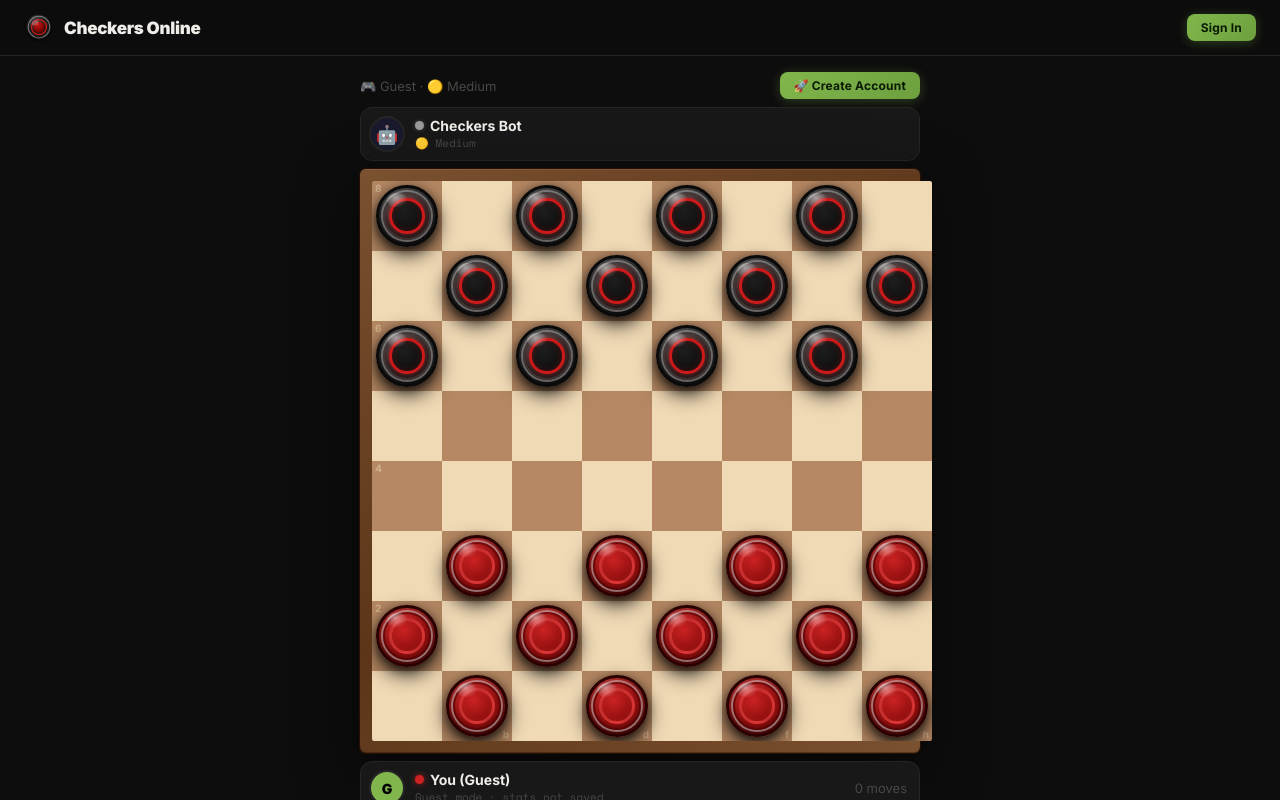
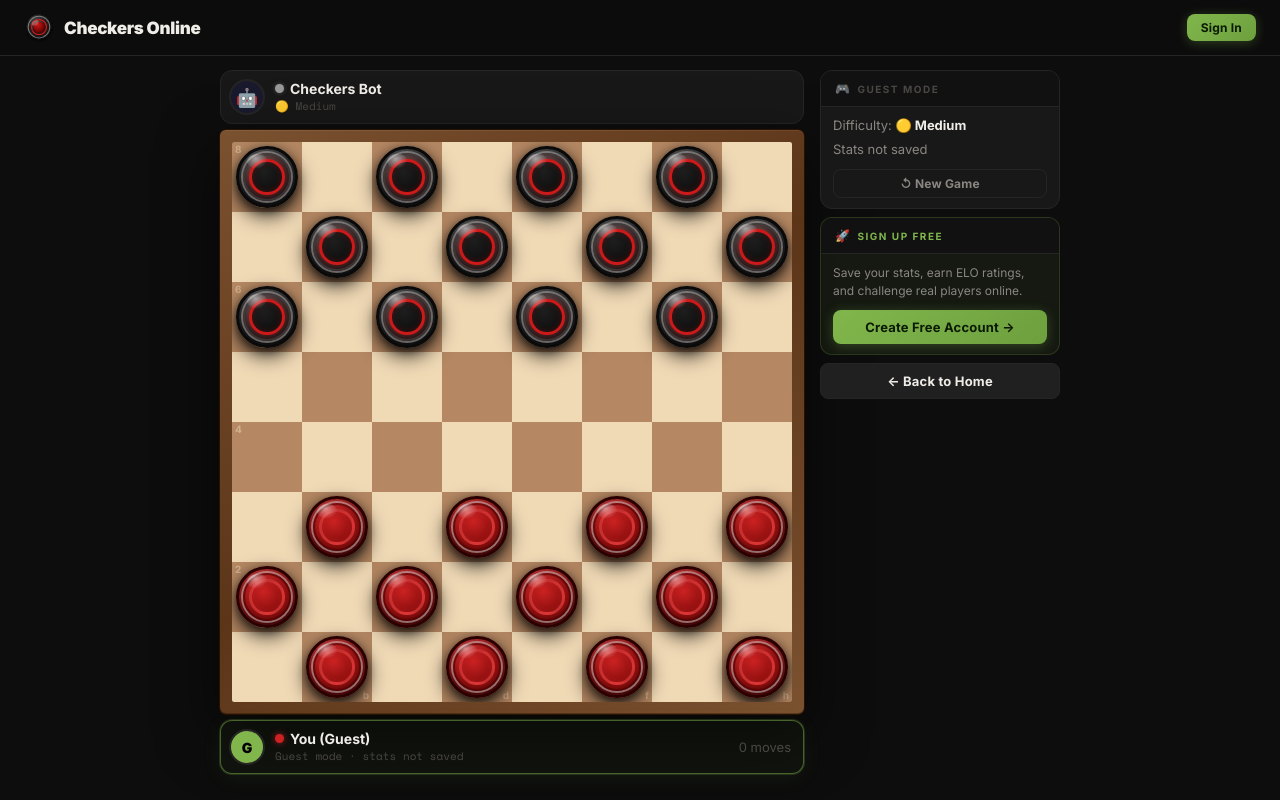
Before and after one commit to Nuovra/checkers-online, a React (Vite) app in the folder client/: page /play in a window 1280 px wide. Built offline with nearby package versions, Linux system fonts and the light colour scheme; the HTML template or start-up script is replaced by a standard one.

Commit message:
guest board matches multiplayer layout

```diff
--- a/client/src/pages/GuestGamePage.jsx
+++ b/client/src/pages/GuestGamePage.jsx
@@ -148,7 +148,6 @@ function getBotMove(board,botColor,difficulty='medium') {
   return bestMoves[Math.floor(Math.random()*bestMoves.length)];
 }
 
-// ── Signup prompt ─────────────────────────────────────────────────────────────
 function SignupPrompt({ show, result, moveCount, onSignup, onContinue }) {
   if (!show) return null;
   const won = result === 'red_win';
@@ -181,7 +180,6 @@ function SignupPrompt({ show, result, moveCount, onSignup, onContinue }) {
   );
 }
 
-// ── Main ──────────────────────────────────────────────────────────────────────
 export default function GuestGamePage() {
   const navigate = useNavigate();
   const [searchParams] = useSearchParams();
@@ -202,7 +200,6 @@ export default function GuestGamePage() {
 
   const legalMoves = turn === playerColor && !result ? getLegalMoves(board, playerColor) : [];
 
-  // Bot move
   useEffect(() => {
     if (turn !== botColor || result) return;
     setBotThinking(true);
@@ -220,7 +217,6 @@ export default function GuestGamePage() {
     return () => clearTimeout(t);
   }, [turn, board, result, difficulty]);
 
-  // Handle player move — matches the same signature as multiplayer
   function handleMove(from, to) {
     if (turn !== playerColor || result || botThinking) return;
     const move = legalMoves.find(m =>
@@ -228,12 +224,10 @@ export default function GuestGamePage() {
       m.to[0]   === to[0]   && m.to[1]   === to[1]
     );
     if (!move) return;
-
     const newBoard = applyMove(board, move);
     setBoard(newBoard);
     setLastMove({ color: playerColor, ...move });
     setMoveCount(prev => prev + 1);
-
     const res = getResult(newBoard, botColor);
     if (res) { setResult(res); setTimeout(() => setShowPrompt(true), 600); }
     else setTurn(botColor);
@@ -249,29 +243,29 @@ export default function GuestGamePage() {
   function handleContinue() { setShowPrompt(false); resetGame(); }
 
   return (
-    <div className="page game-page" style={{ alignItems: 'center', padding: 16 }}>
+    <div className="page game-page">
       <SignupPrompt show={showPrompt} result={result} moveCount={moveCount} onSignup={handleSignup} onContinue={handleContinue} />
 
-      <div style={{ display: 'flex', flexDirection: 'column', width: '100%', maxWidth: 560, gap: 8 }}>
+      <div className="game-layout">
 
-        {/* Header */}
-        <div style={{ display: 'flex', alignItems: 'center', justifyContent: 'space-between' }}>
-          <div style={{ fontSize: 13, color: 'var(--text-muted)' }}>🎮 Guest · {diffLabel}</div>
-          <button className="btn btn-primary btn-sm" onClick={handleSignup} style={{ fontSize: 12 }}>🚀 Create Account</button>
-        </div>
+        {/* Board column */}
+        <div className="game-board-col">
 
-        {/* Bot bar */}
+          {/* Bot player bar */}
           <div className="player-bar">
             <div className="player-bar-left">
               <div className="player-bar-avatar" style={{ background: '#1a1a2e', fontSize: 18 }}>🤖</div>
               <div className="player-bar-info">
-              <div className="player-bar-name"><span className="color-dot black" />Checkers Bot</div>
+                <div className="player-bar-name">
+                  <span className="color-dot black" />
+                  Checkers Bot
+                </div>
                 <div className="player-bar-rating">{botThinking ? '💭 thinking...' : diffLabel}</div>
               </div>
             </div>
           </div>
 
-        {/* Board — same component multiplayer uses */}
+          {/* Board */}
           <Board
             board={board}
             myColor={playerColor}
@@ -283,29 +277,55 @@ export default function GuestGamePage() {
           />
 
           {/* Player bar */}
-        <div className="player-bar">
+          <div className={`player-bar${turn === playerColor && !result ? ' active' : ''}`}>
             <div className="player-bar-left">
               <div className="player-bar-avatar" style={{ background: 'var(--accent)', color: '#000', fontWeight: 900, fontSize: 14 }}>G</div>
               <div className="player-bar-info">
-              <div className="player-bar-name"><span className="color-dot red" />You (Guest)</div>
+                <div className="player-bar-name">
+                  <span className="color-dot red" />
+                  You (Guest)
+                </div>
                 <div className="player-bar-rating">Guest mode · stats not saved</div>
               </div>
             </div>
             <div style={{ fontSize: 13, color: 'var(--text-muted)' }}>{moveCount} moves</div>
           </div>
+        </div>
 
-        {/* Sign up banner */}
-        <div style={{
-          marginTop: 8, padding: '16px 24px',
-          background: 'rgba(129,182,76,0.08)', border: '1px solid rgba(129,182,76,0.2)',
-          borderRadius: 'var(--radius-lg)', textAlign: 'center',
+        {/* Sidebar — matches multiplayer layout */}
+        <div className="game-sidebar">
+          <div className="sidebar-section">
+            <div className="sidebar-header"><span className="sidebar-header-icon">🎮</span> Guest Mode</div>
+            <div className="sidebar-body" style={{ display: 'flex', flexDirection: 'column', gap: 8 }}>
+              <div style={{ fontSize: 13, color: 'var(--text-secondary)' }}>
+                Difficulty: <strong style={{ color: 'var(--text-primary)' }}>{diffLabel}</strong>
+              </div>
+              <div style={{ fontSize: 13, color: 'var(--text-secondary)' }}>Stats not saved</div>
+              {!result && (
+                <button className="btn btn-ghost btn-sm" onClick={resetGame} style={{ marginTop: 4 }}>↺ New Game</button>
+              )}
+            </div>
+          </div>
+
+          <div className="sidebar-section" style={{
+            background: 'rgba(129,182,76,0.08)',
+            border: '1px solid rgba(129,182,76,0.2)',
           }}>
-          <div style={{ fontSize: 14, fontWeight: 800, marginBottom: 4 }}>Want to play real players?</div>
-          <div style={{ fontSize: 12, color: 'var(--text-secondary)', marginBottom: 10 }}>
-            Sign up free to earn ELO, track stats, and compete on the leaderboard.
+            <div className="sidebar-header" style={{ color: 'var(--accent)' }}>
+              <span className="sidebar-header-icon">🚀</span> Sign Up Free
             </div>
-          <button className="btn btn-primary" onClick={handleSignup} style={{ padding: '9px 24px', fontSize: 13 }}>
-            Sign Up Free →
+            <div className="sidebar-body" style={{ display: 'flex', flexDirection: 'column', gap: 10 }}>
+              <div style={{ fontSize: 12, color: 'var(--text-secondary)', lineHeight: 1.5 }}>
+                Save your stats, earn ELO ratings, and challenge real players online.
+              </div>
+              <button className="btn btn-primary" onClick={handleSignup} style={{ width: '100%' }}>
+                Create Free Account →
+              </button>
+            </div>
+          </div>
+
+          <button className="btn btn-secondary" onClick={() => navigate('/')} style={{ width: '100%' }}>
+            ← Back to Home
           </button>
         </div>
       </div>
```
Lines whose indentation alone changed are shown as unchanged.
